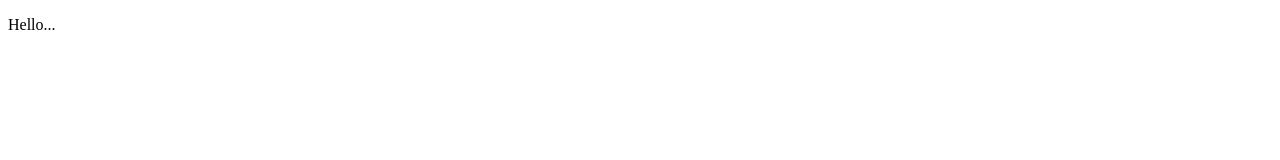
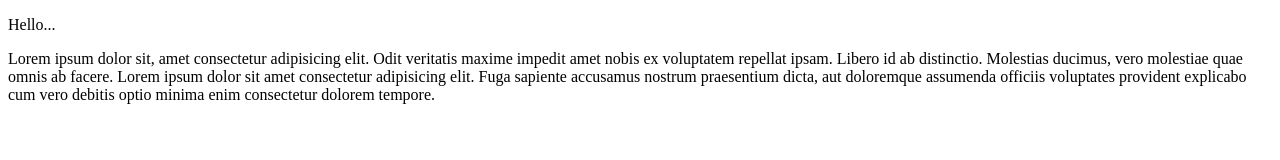
Before and after one commit to sithuaung246810/stagit, a plain HTML site: page index.html in a window 1280 px wide. Drawn offline with Linux system fonts and the light colour scheme.

Commit message:
s commit

```diff
--- a/index.html
+++ b/index.html
@@ -7,5 +7,8 @@
 </head>
 <body>
     <p>Hello...</p>
+    <div>Lorem ipsum dolor sit, amet consectetur adipisicing elit. Odit veritatis maxime impedit amet nobis ex voluptatem repellat ipsam. Libero id ab distinctio. Molestias ducimus, vero molestiae quae omnis ab facere.
+        Lorem ipsum dolor sit amet consectetur adipisicing elit. Fuga sapiente accusamus nostrum praesentium dicta, aut doloremque assumenda officiis voluptates provident explicabo cum vero debitis optio minima enim consectetur dolorem tempore.
+    </div>
 </body>
 </html>
```
